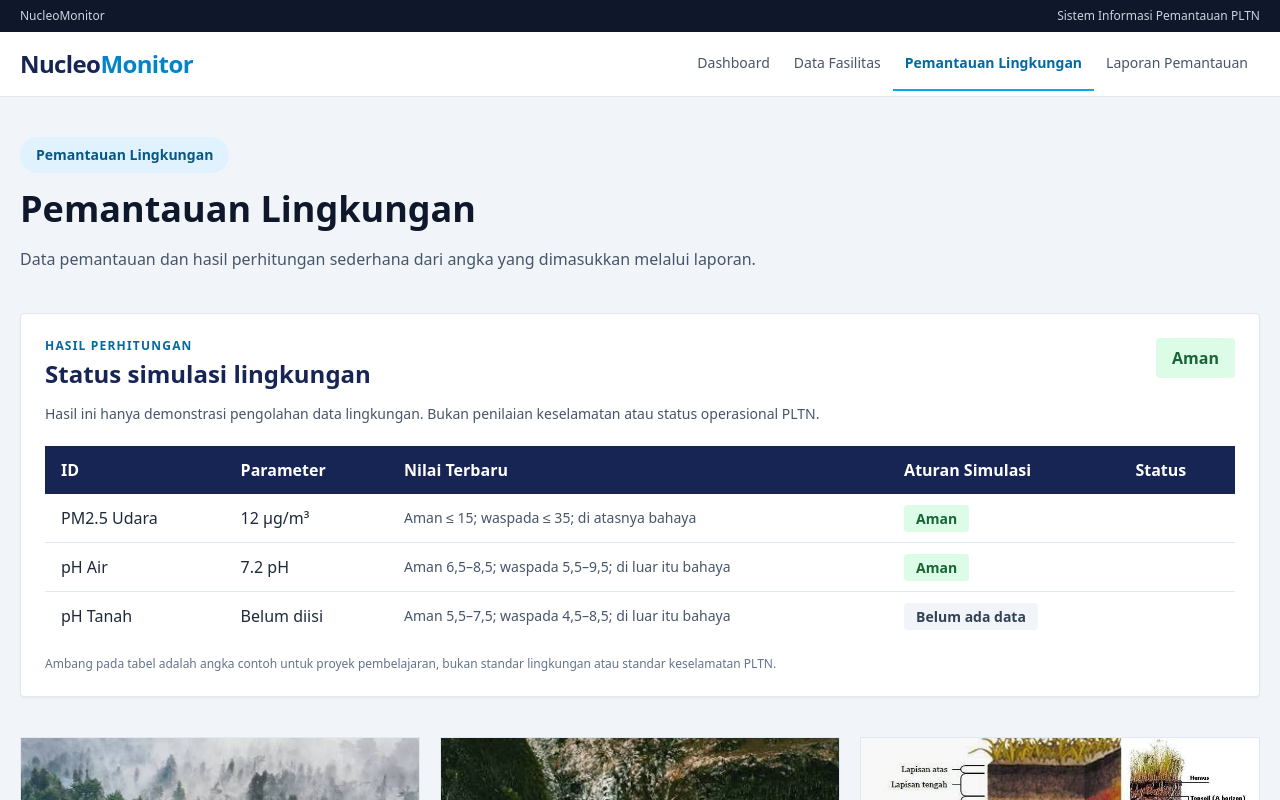
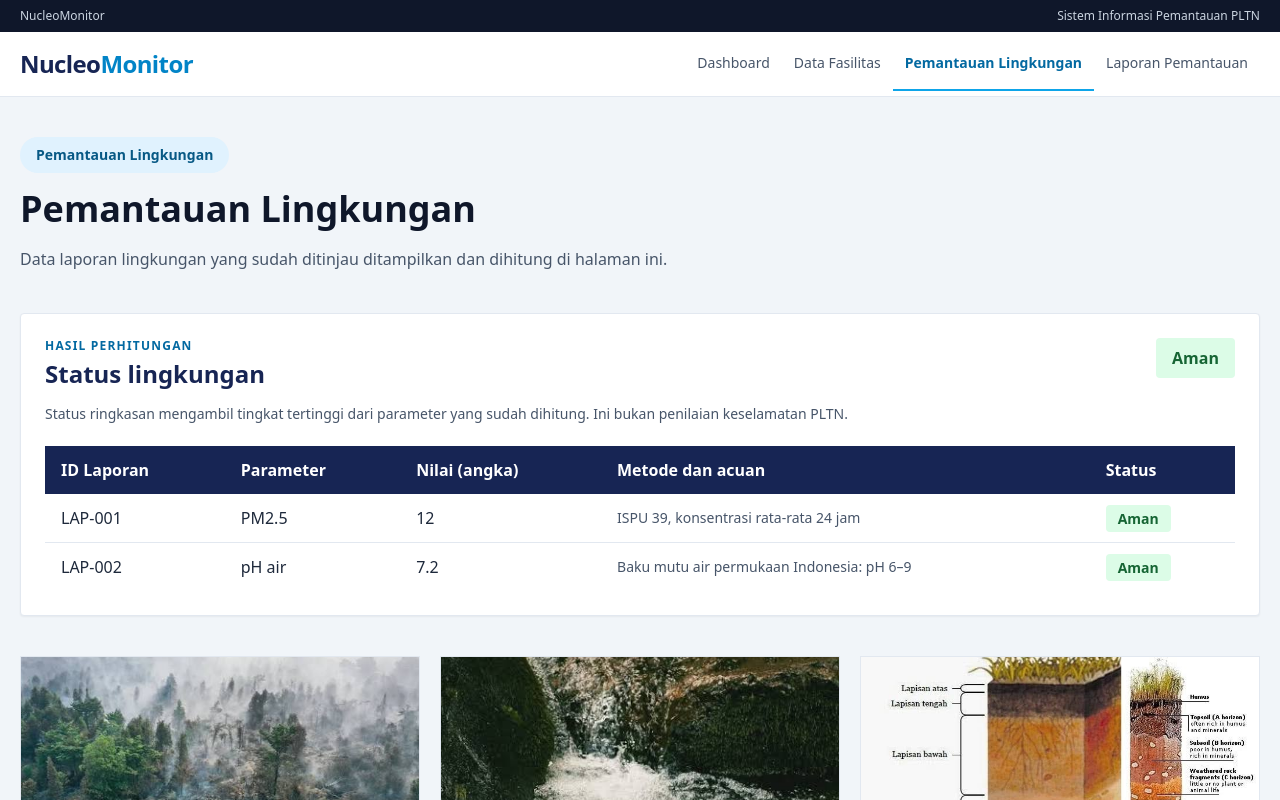
Before and after one commit to muhammadfitrahdafazulfikar-spec/NucleoMonitor_BarudakKircon, a React (Vite) app: page / in a window 1280 px wide. Both pictures are taken after a click on the button "Pemantauan Lingkungan". Shown: the top 800 px of the page. Built offline with nearby package versions, Linux system fonts and the light colour scheme.

Commit message:
Melaraskan data di pemantauan

```diff
--- a/src/App.jsx
+++ b/src/App.jsx
@@ -80,7 +80,7 @@ export default function App() {
     }
 
     if (halaman === 'Pemantauan Lingkungan') {
-      return <Pemantauan pemantauan={dataPemantauan} laporan={laporan} />;
+      return <Pemantauan pemantauan={dataPemantauan} />;
     }
 
     if (halaman === 'Laporan Pemantauan') {
--- a/src/pages/Laporan.jsx
+++ b/src/pages/Laporan.jsx
@@ -168,9 +168,9 @@ export default function Laporan({ laporan, setLaporan, fasilitas = [] }) {
                   </label>
                   <div className="rounded border border-slate-200 p-4 md:col-span-2">
                     <h3 className="font-bold text-blue-950">Nilai mentah lingkungan</h3>
-                    <p className="mt-1 text-sm text-slate-600">Isi satu atau beberapa nilai. Deskripsi laporan akan menjadi aktivitas pada data pemantauan.</p>
+                    <p className="mt-1 text-sm text-slate-600">Isi satu atau beberapa nilai. Untuk perhitungan ISPU, nilai PM2.5 perlu berupa rata-rata 24 jam. Deskripsi laporan menjadi aktivitas pada data pemantauan.</p>
                     <div className="mt-4 grid gap-4 md:grid-cols-3">
-                      <label className="text-sm font-semibold">PM2.5 udara (µg/m³)<input className={gayaInput} name="pm25" type="number" min="0" step="any" placeholder="Contoh: 12" /></label>
+                      <label className="text-sm font-semibold">PM2.5 udara, rata-rata 24 jam (µg/m³)<input className={gayaInput} name="pm25" type="number" min="0" step="any" placeholder="Contoh: 12" /></label>
                       <label className="text-sm font-semibold">pH air<input className={gayaInput} name="phAir" type="number" min="0" max="14" step="any" placeholder="Contoh: 7.2" /></label>
                       <label className="text-sm font-semibold">pH tanah<input className={gayaInput} name="phTanah" type="number" min="0" max="14" step="any" placeholder="Contoh: 6.5" /></label>
                     </div>
--- a/src/pages/pemantauan.jsx
+++ b/src/pages/pemantauan.jsx
@@ -1,4 +1,4 @@
-// Halaman pemantauan mengubah angka laporan menjadi status simulasi.
+// Halaman pemantauan menghitung nilai dari laporan lingkungan yang sudah ditinjau.
 import { useState } from 'react';
 import PageTitle from '../components/PageTitle';
 import Tabel from '../components/Tabel';
@@ -9,33 +9,56 @@ const gambar = [
   { jenis: 'Tanah', file: 'tanahpemantauan.jpg' },
 ];
 
-// Ambang berikut hanya contoh untuk latihan, bukan standar resmi.
-const aturanStatus = [
-  {
-    kunci: 'pm25', nama: 'PM2.5 Udara', satuan: 'µg/m³', ambang: 'Aman ≤ 15; waspada ≤ 35; di atasnya bahaya',
-    nilaiStatus: (nilai) => nilai <= 15 ? 'Aman' : nilai <= 35 ? 'Waspada' : 'Bahaya',
-  },
-  {
-    kunci: 'phAir', nama: 'pH Air', satuan: 'pH', ambang: 'Aman 6,5–8,5; waspada 5,5–9,5; di luar itu bahaya',
-    nilaiStatus: (nilai) => nilai >= 6.5 && nilai <= 8.5 ? 'Aman' : nilai >= 5.5 && nilai <= 9.5 ? 'Waspada' : 'Bahaya',
-  },
-  {
-    kunci: 'phTanah', nama: 'pH Tanah', satuan: 'pH', ambang: 'Aman 5,5–7,5; waspada 4,5–8,5; di luar itu bahaya',
-    nilaiStatus: (nilai) => nilai >= 5.5 && nilai <= 7.5 ? 'Aman' : nilai >= 4.5 && nilai <= 8.5 ? 'Waspada' : 'Bahaya',
-  },
+// Titik konsentrasi dan indeks ISPU PM2.5 24 jam dari PermenLHK 14/2020.
+const rentangISPU = [
+  { xLow: 0, xHigh: 15.5, iLow: 0, iHigh: 50 },
+  { xLow: 15.5, xHigh: 55.4, iLow: 50, iHigh: 100 },
+  { xLow: 55.4, xHigh: 150.4, iLow: 100, iHigh: 200 },
+  { xLow: 150.4, xHigh: 250.4, iLow: 200, iHigh: 300 },
 ];
 
-function ambilNilaiTerbaru(laporan, kunci) {
-  // Cari dari laporan paling baru ke paling lama, lalu ambil angka pertama yang tersedia.
-  const laporanTerbaru = [...laporan].reverse();
-  const laporanDenganNilai = laporanTerbaru.find((item) => {
-    return item.status === 'Ditinjau'
-      && item.pengukuran
-      && item.pengukuran[kunci] !== ''
-      && item.pengukuran[kunci] !== undefined;
-  });
+function hitungISPU(pm25) {
+  if (pm25 > 250.4) return { nilai: null, tampilan: 'ISPU > 300' };
+  const rentang = rentangISPU.find((item) => pm25 <= item.xHigh) ?? rentangISPU[0];
+  const indeks = ((rentang.iHigh - rentang.iLow) / (rentang.xHigh - rentang.xLow))
+    * (pm25 - rentang.xLow) + rentang.iLow;
+  const nilai = Math.round(indeks);
+  return { nilai, tampilan: `ISPU ${nilai}` };
+}
 
-  return laporanDenganNilai ? Number(laporanDenganNilai.pengukuran[kunci]) : null;
+function hitungStatus(item) {
+  const nilai = Number(item.nilai);
+  if (!Number.isFinite(nilai)) return { status: 'Data tidak valid', metode: 'Nilai harus berupa angka.' };
+
+  if (item.parameter === 'PM2.5') {
+    if (nilai < 0) return { status: 'Data tidak valid', metode: 'Konsentrasi tidak boleh negatif.' };
+    const ispu = hitungISPU(nilai);
+    const status = ispu.nilai === null || ispu.nilai > 100
+      ? 'Bahaya'
+      : ispu.nilai > 50 ? 'Waspada' : 'Aman';
+    return { status, metode: `${ispu.tampilan}, konsentrasi rata-rata 24 jam` };
+  }
+
+  if (item.parameter === 'pH air') {
+    return {
+      status: nilai >= 6 && nilai <= 9 ? 'Aman' : 'Bahaya',
+      metode: 'Baku mutu air permukaan Indonesia: pH 6–9',
+    };
+  }
+
+  if (item.parameter === 'pH tanah') {
+    const status = nilai >= 6 && nilai <= 7
+      ? 'Aman'
+      : (nilai >= 5.5 && nilai < 6) || (nilai > 7 && nilai <= 7.5)
+        ? 'Waspada'
+        : 'Bahaya';
+    return {
+      status,
+      metode: 'Skrining umum: Aman 6–7; Waspada 5,5–<6 atau >7–7,5; Bahaya di luar rentang.',
+    };
+  }
+
+  return { status: 'Belum ada acuan', metode: 'Parameter belum memiliki aturan perhitungan.' };
 }
 
 function warnaStatus(status) {
@@ -45,79 +68,98 @@ function warnaStatus(status) {
   return 'bg-slate-100 text-slate-700';
 }
 
-export default function Pemantauan({ pemantauan, laporan = [] }) {
+export default function Pemantauan({ pemantauan = [] }) {
   const [filter, setFilter] = useState('Semua');
+  const hasilMatriks = pemantauan.map((item) => ({ ...item, ...hitungStatus(item) }));
+  const statusTerbaruPerParameter = new Map();
+  hasilMatriks.forEach((item) => statusTerbaruPerParameter.set(item.parameter, item.status));
+  const hasilTerbaruPerJenis = new Map();
+  hasilMatriks.forEach((item) => hasilTerbaruPerJenis.set(item.jenis, item));
+  const urutanStatus = ['Aman', 'Waspada', 'Bahaya'];
+  const statusTersedia = [...statusTerbaruPerParameter.values()].filter((status) => urutanStatus.includes(status));
+  const adaDataPerluKonteks = [...statusTerbaruPerParameter.values()].includes('Perlu konteks');
+  const statusUmum = statusTersedia.length
+    ? urutanStatus[Math.max(...statusTersedia.map((status) => urutanStatus.indexOf(status)))]
+    : adaDataPerluKonteks ? 'Perlu konteks' : 'Belum ada data';
 
-  // Filter tabel pemantauan yang sudah ada.
-  const dataTampil = pemantauan.filter((item) => filter === 'Semua' || item.jenis === filter);
+  const dataTampil = hasilMatriks.filter((item) => filter === 'Semua' || item.jenis === filter);
   const barisTabel = dataTampil.map((item, index) => [
     index + 1, item.id, item.jenis, item.parameter, item.nilai, item.aktivitas,
   ]);
 
-  // Baca angka mentah dari laporan, lalu beri status menggunakan aturan di atas.
-  const hasilMatriks = aturanStatus.map((aturan) => {
-    const nilai = ambilNilaiTerbaru(laporan, aturan.kunci);
-    return { ...aturan, nilai, status: nilai === null || Number.isNaN(nilai) ? 'Belum ada data' : aturan.nilaiStatus(nilai) };
-  });
-
-  // Status ringkasan mengikuti status tertinggi dari semua parameter yang tersedia.
-  const urutanStatus = ['Aman', 'Waspada', 'Bahaya'];
-  const statusTersedia = hasilMatriks.map((item) => item.status).filter((status) => urutanStatus.includes(status));
-  const statusUmum = statusTersedia.length
-    ? urutanStatus[Math.max(...statusTersedia.map((status) => urutanStatus.indexOf(status)))]
-    : 'Belum ada data';
-
   return (
     <>
       <PageTitle label="Pemantauan Lingkungan" title="Pemantauan Lingkungan">
-        Data pemantauan dan hasil perhitungan sederhana dari angka yang dimasukkan melalui laporan.
+        Data laporan lingkungan yang sudah ditinjau ditampilkan dan dihitung di halaman ini.
       </PageTitle>
 
       <section className="rounded border border-slate-200 bg-white p-6 shadow-sm">
         <div className="flex flex-wrap items-start justify-between gap-4">
           <div>
             <p className="text-xs font-bold tracking-widest text-sky-700">HASIL PERHITUNGAN</p>
-            <h2 className="mt-1 text-2xl font-bold text-blue-950">Status simulasi lingkungan</h2>
+            <h2 className="mt-1 text-2xl font-bold text-blue-950">Status lingkungan</h2>
           </div>
           <span className={`rounded px-4 py-2 font-bold ${warnaStatus(statusUmum)}`}>{statusUmum}</span>
         </div>
         <p className="mt-3 text-sm leading-6 text-slate-600">
-          Hasil ini hanya demonstrasi pengolahan data lingkungan. Bukan penilaian keselamatan atau status operasional PLTN.
+          Status ringkasan mengambil tingkat tertinggi dari parameter yang sudah dihitung. Ini bukan penilaian keselamatan PLTN.
         </p>
+
+
 
         <div className="mt-5 overflow-x-auto">
           <table className="w-full border-collapse text-left">
             <thead className="bg-blue-950 text-white">
               <tr>
-                <th className="px-4 py-3">ID</th>
+                <th className="px-4 py-3">ID Laporan</th>
                 <th className="px-4 py-3">Parameter</th>
-                <th className="px-4 py-3">Nilai Terbaru</th>
-                <th className="px-4 py-3">Aturan Simulasi</th>
+                <th className="px-4 py-3">Nilai (angka)</th>
+                <th className="px-4 py-3">Metode dan acuan</th>
                 <th className="px-4 py-3">Status</th>
               </tr>
             </thead>
             <tbody className="divide-y divide-slate-200">
-              {hasilMatriks.map((item) => (
-                <tr key={item.kunci}>
-                  <td className="px-4 py-3 font-medium">{item.nama}</td>
-                  <td className="px-4 py-3">{item.nilai === null ? 'Belum diisi' : `${item.nilai} ${item.satuan}`}</td>
-                  <td className="min-w-64 px-4 py-3 text-sm text-slate-600">{item.ambang}</td>
+              {hasilMatriks.length ? hasilMatriks.map((item, index) => (
+                <tr key={`${item.id}-${item.parameter}-${index}`}>
+                  <td className="px-4 py-3 font-medium">{item.id}</td>
+                  <td className="px-4 py-3">{item.parameter}</td>
+                  <td className="px-4 py-3">{item.nilai}</td>
+                  <td className="min-w-64 px-4 py-3 text-sm text-slate-600">{item.metode}</td>
                   <td className="px-4 py-3"><span className={`rounded px-3 py-1 text-sm font-semibold ${warnaStatus(item.status)}`}>{item.status}</span></td>
                 </tr>
-              ))}
+              )) : (
+                <tr><td className="px-4 py-4 text-center text-slate-600" colSpan={5}>Belum ada data pemantauan yang ditinjau.</td></tr>
+              )}
             </tbody>
           </table>
         </div>
-        <p className="mt-4 text-xs text-slate-500">Ambang pada tabel adalah angka contoh untuk proyek pembelajaran, bukan standar lingkungan atau standar keselamatan PLTN.</p>
+
+
+
       </section>
 
             <section className="grid gap-5 md:grid-cols-3">
-        {gambar.map((item) => (
-          <article className="overflow-hidden border border-slate-200 bg-white" key={item.jenis}>
-            <img className="h-48 w-full object-cover" src={`/assets/${item.file}`} alt={`Pemantauan ${item.jenis}`} />
-            <div className="p-5"><h3 className="text-xl font-bold text-blue-950">Kualitas {item.jenis}</h3></div>
-          </article>
-        ))}
+        {gambar.map((item) => {
+          const hasil = hasilTerbaruPerJenis.get(item.jenis);
+          return (
+            <article className="overflow-hidden border border-slate-200 bg-white" key={item.jenis}>
+              <img className="h-48 w-full object-cover" src={`/assets/${item.file}`} alt={`Pemantauan ${item.jenis}`} />
+              <div className="p-5">
+                <h3 className="text-xl font-bold text-blue-950">Kualitas {item.jenis}</h3>
+                {hasil ? (
+                  <div className="mt-3 space-y-2 text-sm text-slate-600">
+                    <p>ID Laporan: <span className="font-semibold text-slate-800">{hasil.id}</span></p>
+                    <p>Parameter: <span className="font-semibold text-slate-800">{hasil.parameter}</span></p>
+                    <p>Nilai: <span className="font-semibold text-slate-800">{hasil.nilai}</span></p>
+                    <span className={`inline-block rounded px-3 py-1 text-sm font-semibold ${warnaStatus(hasil.status)}`}>{hasil.status}</span>
+                  </div>
+                ) : (
+                  <p className="mt-3 text-sm text-slate-500">Belum ada data yang ditinjau.</p>
+                )}
+              </div>
+            </article>
+          );
+        })}
       </section>
 
       <section>
@@ -130,7 +172,7 @@ export default function Pemantauan({ pemantauan, laporan = [] }) {
             </select>
           </label>
         </div>
-        <Tabel kolom={['No.', 'ID Data', 'Jenis', 'Parameter', 'Nilai', 'Aktivitas']} data={barisTabel} />
+        <Tabel kolom={['No.', 'ID Laporan', 'Jenis', 'Parameter', 'Nilai (angka)', 'Aktivitas']} data={barisTabel} />
       </section>
 
 
```
